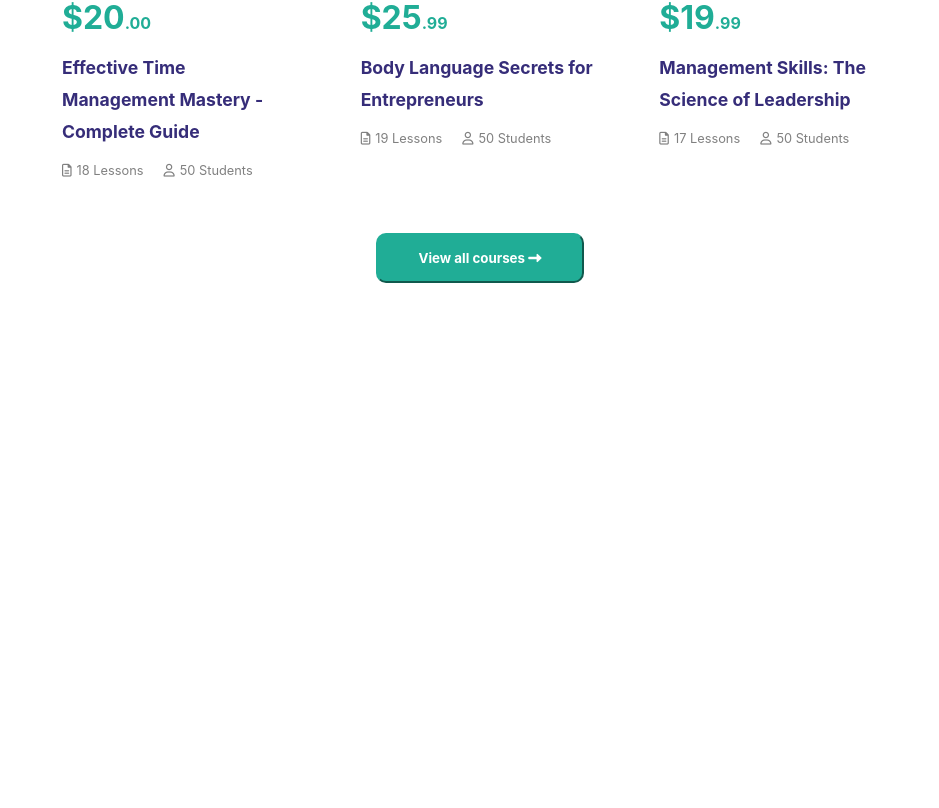
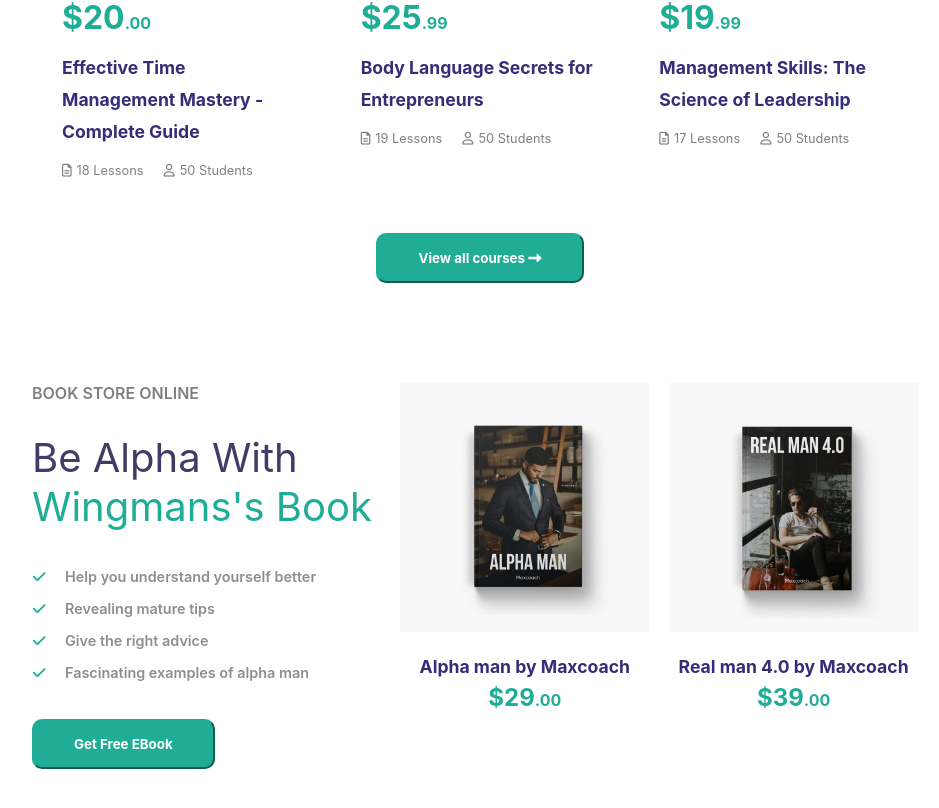
Before and after one commit to AbdelhamidAyadi/proj-html-vuejs, a Vue app: page / in a window 1280 px wide. Shown: the part 2506-3314 px from the top of the page, without its empty margins (160-1099 px from the left). Before the commit the page ends 2789 px from the top, so only its background shows below. Built offline with nearby package versions, Linux system fonts and the light colour scheme.

Commit message:
Book store online section.

```diff
--- a/src/App.vue
+++ b/src/App.vue
@@ -8,6 +8,7 @@
       <StatisticsComp/>
       <AboutMeComp/>
       <OnlineCoursesComp/>
+      <BookStoreOnlineComp/>
     </main>
   </div>
 </template>
@@ -18,6 +19,7 @@
 import StatisticsComp from './components/StatisticsComp.vue'
 import AboutMeComp from './components/AboutMeComp.vue'
 import OnlineCoursesComp from './components/OnlineCoursesComp.vue'
+import BookStoreOnlineComp from './components/BookStoreOnlineComp.vue'
 
 export default {
   name: 'App',
@@ -27,6 +29,7 @@
     StatisticsComp,
     AboutMeComp,
     OnlineCoursesComp,
+    BookStoreOnlineComp,
   }
 }
 </script>
--- /dev/null
+++ b/src/components/BookStoreOnlineComp.vue
@@ -0,0 +1,177 @@
+<template>
+  <div class="bookStoreOnline_container">
+    <div class="books_description">
+      <div class="description">
+        <div>
+          BOOK STORE ONLINE
+        </div>
+        <div>
+          <span>Be Alpha With </span>
+          <span>Wingmans's Book</span>
+        </div>
+      </div>
+      <div class="books_benefits">
+        <ul>
+          <li><i class="fa-solid fa-check"></i> Help you understand yourself better</li>
+          <li><i class="fa-solid fa-check"></i> Revealing mature tips</li>
+          <li><i class="fa-solid fa-check"></i> Give the right advice</li>
+          <li><i class="fa-solid fa-check"></i> Fascinating examples of alpha man</li>
+        </ul>
+      </div>
+      <button>
+        Get Free EBook
+
+      </button>
+    </div>
+    <div class="books_container">
+      <div v-for="(element , index) in books" :key="index" class="book">
+        <div class="book_cover">
+          <img :src="element.image">
+        </div>
+        <div class="book_details">
+          <div>{{element.name}}</div>
+          <div><span>${{element.priceDollars}}</span><span>{{element.priceCents}}</span></div>
+        </div>
+      </div>
+    </div>
+  </div>
+</template>
+
+<script>
+  export default {
+    name: 'BookStoreOnlineComp',
+    data() {
+      return {
+        books: [{
+            name: "Alpha man by Maxcoach",
+            image: require('../assets/img/product-book-11-400x400.jpg'),
+            priceDollars: "29",
+            priceCents: ".00"
+          },
+          {
+            name: "Real man 4.0 by Maxcoach",
+            image: require('../assets/img/product-book-10-400x400.jpg'),
+            priceDollars: "39",
+            priceCents: ".00"
+          }
+        ]
+      }
+    }
+
+  }
+</script>
+
+<style scoped lang="scss">
+  .bookStoreOnline_container {
+    padding: 0 15%;
+    margin: 100px 0;
+    display: flex;
+  }
+
+  .description {
+    div:first-of-type {
+      font-weight: 600;
+      color: gray;
+    }
+
+    div:nth-of-type(2) {
+      font-size: 2.5rem;
+      margin: 30px 0;
+
+      span:first-of-type {
+        color: #413c65;
+
+      }
+
+      span:nth-of-type(2) {
+        color: #20ad96;
+      }
+    }
+  }
+
+  .books_description {
+    width: 40%;
+  }
+
+  .books_benefits {
+    ul {
+      list-style: none;
+      line-height: 2rem;
+      margin: 30px 0;
+
+      li {
+        i {
+          color: #20ad96;
+          margin-right: 15px;
+        }
+
+        font-size: 0.9rem;
+        font-weight: 600;
+        color: rgb(143, 142, 142);
+      }
+    }
+  }
+
+  button {
+    padding: 15px 40px;
+    border-radius: 10px;
+    border-color: #20ad96;
+    background: #20ad96;
+    color: white;
+    font-weight: bold;
+
+    &:hover {
+
+      background: #2ab7a0b0;
+      ;
+    }
+
+  }
+
+  .books_container {
+    width: 60%;
+    display: flex;
+
+  }
+
+  .book {
+    width: 50%;
+    padding: 0 10px;
+
+    .book_cover {
+      img {
+        height: 100%;
+        width: 100%;
+      }
+    }
+
+    >* {
+      padding-bottom: 15px;
+    }
+
+    .book_details {
+      text-align: center;
+      div:first-of-type {
+        font-size: 1.1rem;
+        font-weight: bold;
+        line-height: 2rem;
+        color: #362d79;
+      }
+
+      div:nth-of-type(2) {
+        color: #20ad96;
+        font-weight: bold;
+
+        span:first-of-type {
+          font-size: 1.5rem;
+
+        }
+      }
+
+    }
+
+
+
+
+  }
+</style>
--- a/src/components/OnlineCoursesComp.vue
+++ b/src/components/OnlineCoursesComp.vue
@@ -96,6 +96,7 @@
 <style scoped lang="scss">
   .onlineCourses_container {
     padding: 0 15%;
+    margin: 100px 0;
     text-align: center;
   }
 
@@ -158,9 +159,11 @@
         div:nth-of-type(3) {
           color: gray;
           font-size: 0.8rem;
-          span{
+
+          span {
             padding-right: 20px;
-            i{
+
+            i {
               padding-right: 5px
             }
           }
@@ -172,16 +175,19 @@
 
     }
   }
+
   button {
     padding: 15px 40px;
     border-radius: 10px;
-            border-color:#20ad96;
+    border-color: #20ad96;
     background: #20ad96;
     color: white;
     font-weight: bold;
-            &:hover{
 
-                background: #2ab7a0b0;;
+    &:hover {
+
+      background: #2ab7a0b0;
+      ;
     }
 
   }
```
Lines whose indentation alone changed are shown as unchanged.
